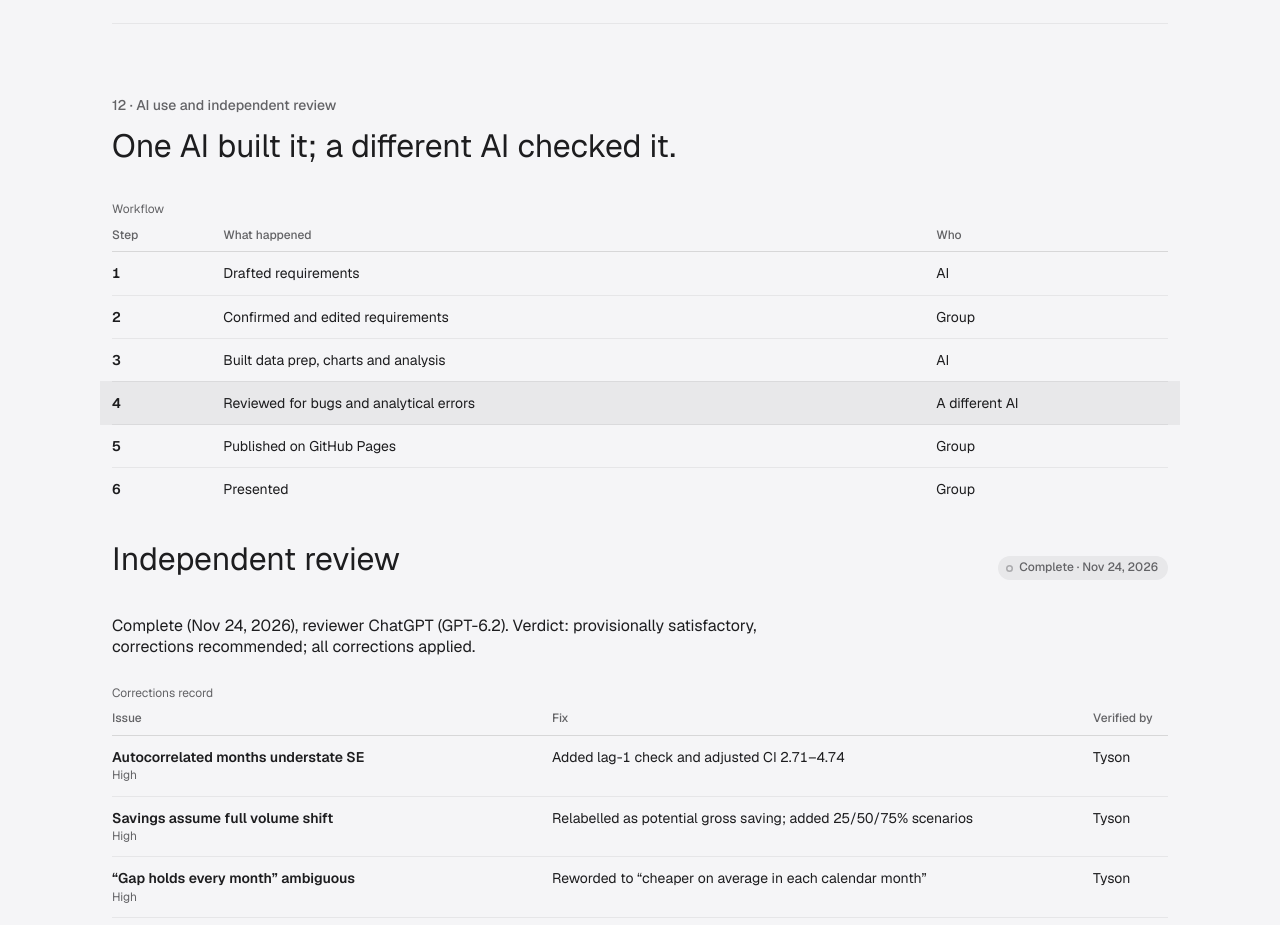
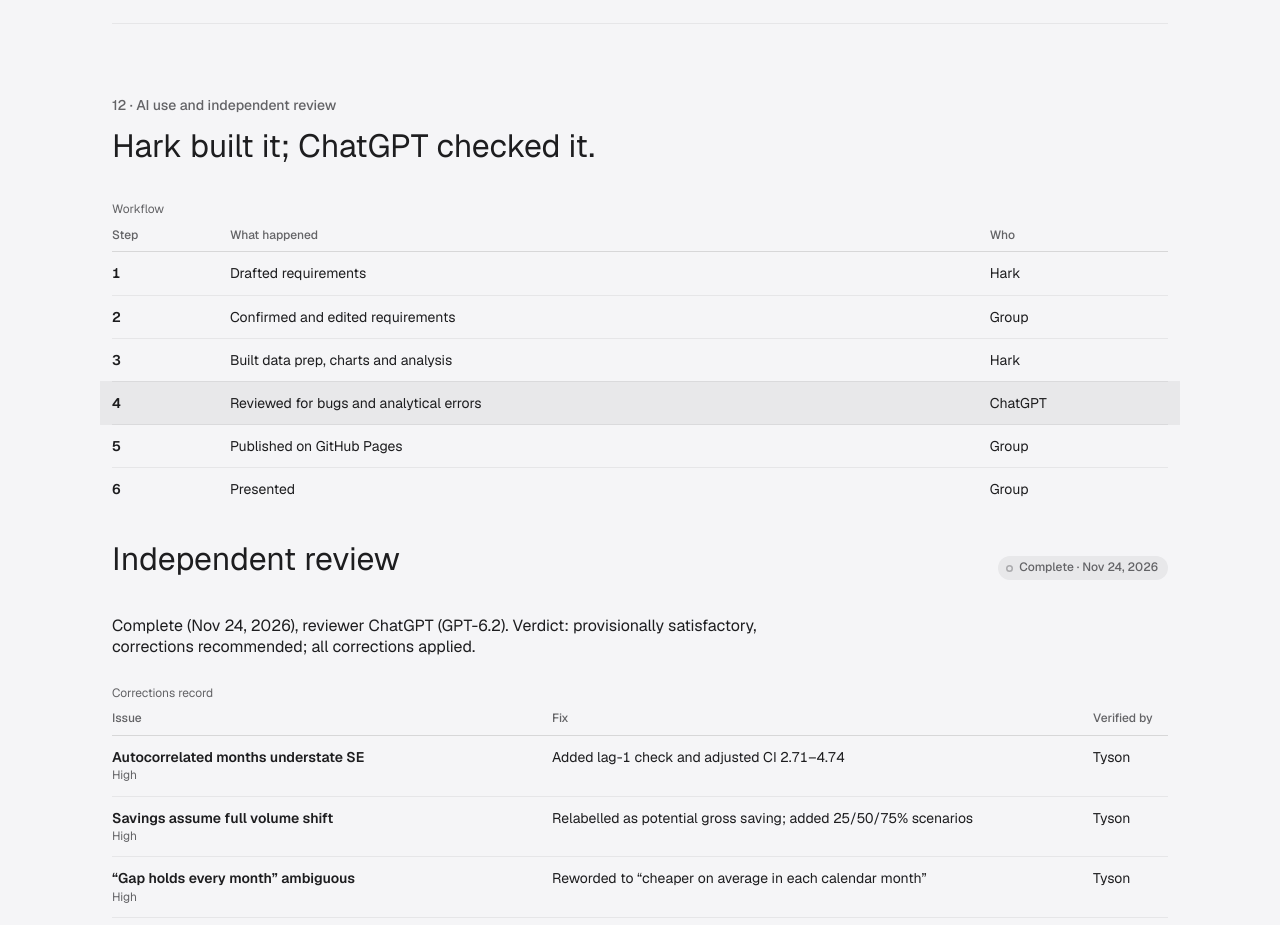
Before and after one commit to leblanct33/leblanct33.github.io, a plain HTML site: page index.html in a window 1280 px wide. Shown: the part 8800-9725 px from the top of the page. Drawn offline with nearby package versions, Linux system fonts and the light colour scheme.

Commit message:
Name Hark and ChatGPT in AI workflow

```diff
--- a/index.html
+++ b/index.html
@@ -351,17 +351,17 @@
         <section class="section" id="ai" data-nav="AI use">
           <div class="head">
             <p class="head__eyebrow">12 · AI use and independent review</p>
-            <h2>One AI built it; a different AI checked it.</h2>
+            <h2>Hark built it; ChatGPT checked it.</h2>
           </div>
           <div class="table-wrap">
             <table>
               <caption>Workflow</caption>
               <thead><tr><th scope="col">Step</th><th scope="col">What happened</th><th scope="col">Who</th></tr></thead>
               <tbody>
-                <tr><th scope="row">1</th><td>Drafted requirements</td><td>AI</td></tr>
+                <tr><th scope="row">1</th><td>Drafted requirements</td><td>Hark</td></tr>
                 <tr><th scope="row">2</th><td>Confirmed and edited requirements</td><td>Group</td></tr>
-                <tr><th scope="row">3</th><td>Built data prep, charts and analysis</td><td>AI</td></tr>
-                <tr class="is-highlight"><th scope="row">4</th><td>Reviewed for bugs and analytical errors</td><td>A different AI</td></tr>
+                <tr><th scope="row">3</th><td>Built data prep, charts and analysis</td><td>Hark</td></tr>
+                <tr class="is-highlight"><th scope="row">4</th><td>Reviewed for bugs and analytical errors</td><td>ChatGPT</td></tr>
                 <tr><th scope="row">5</th><td>Published on GitHub Pages</td><td>Group</td></tr>
                 <tr><th scope="row">6</th><td>Presented</td><td>Group</td></tr>
               </tbody>
```
